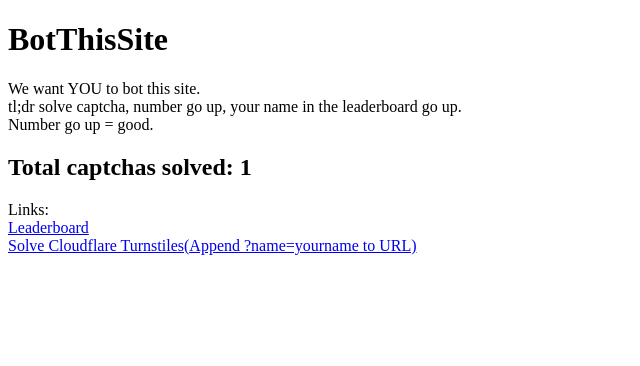
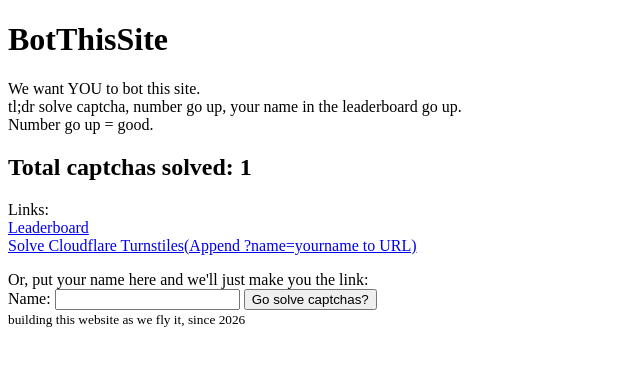
Before and after one commit to opticaldrive/BotThisSite, a FastAPI app: page / in a window 1280 px wide. Shown: the top 366 px of the page, without its empty margins (0-640 px from the left). Run offline with FastAPI, Linux system fonts and the light colour scheme; tables that the repository leaves empty hold one stand-in row (values such as "Sample post").

Commit message:
feat: improve homepage

```diff
--- a/templates/index.html
+++ b/templates/index.html
@@ -20,5 +20,23 @@ Links: <br>
 <a href="/captchas/cf-turnstile">Solve Cloudflare Turnstiles(Append ?name=yourname to URL)</a>
 </p>
 
+Or, put your name here and we'll just make you the link: <br>
+<form id = "gotonamedcaptcha">
+    <label>
+        Name:
+        <input type="text" id="name" name="name" required>
+
+    </label>
+    <button type="submit">Go solve captchas?</button>
+</form>
+<script>
+  document.getElementById('gotonamedcaptcha').addEventListener('submit', (e) => {
+    e.preventDefault();
+    const name = document.getElementById('name').value;
+    window.location.href = `/captchas/cf-turnstile?name=${encodeURIComponent(name)}`;
+  });
+</script>
+<footer><small>building this website as we fly it, since 2026</small></footer>
+
 </body>
 </html>
```
Also changed, not shown: README.md.
